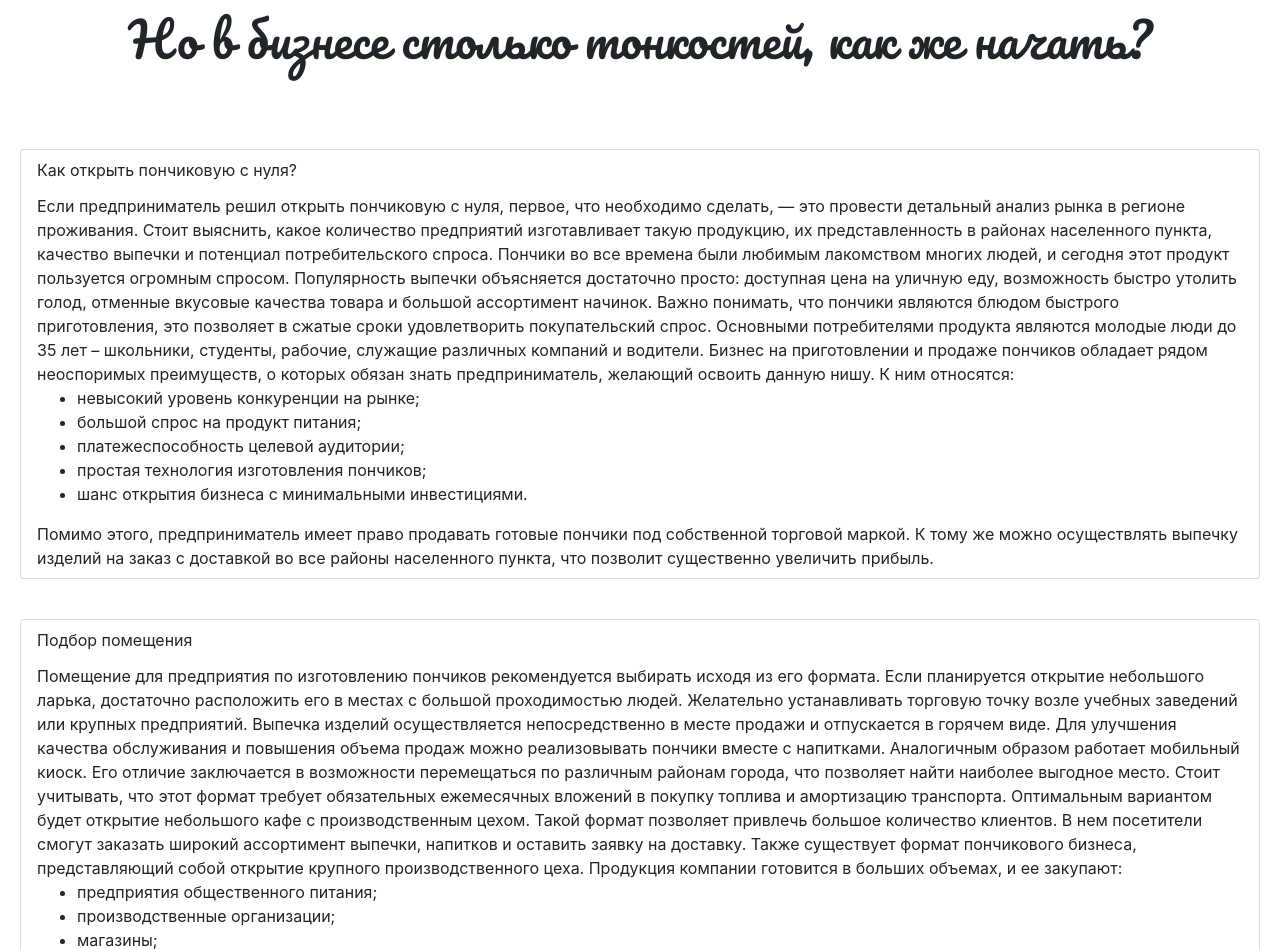
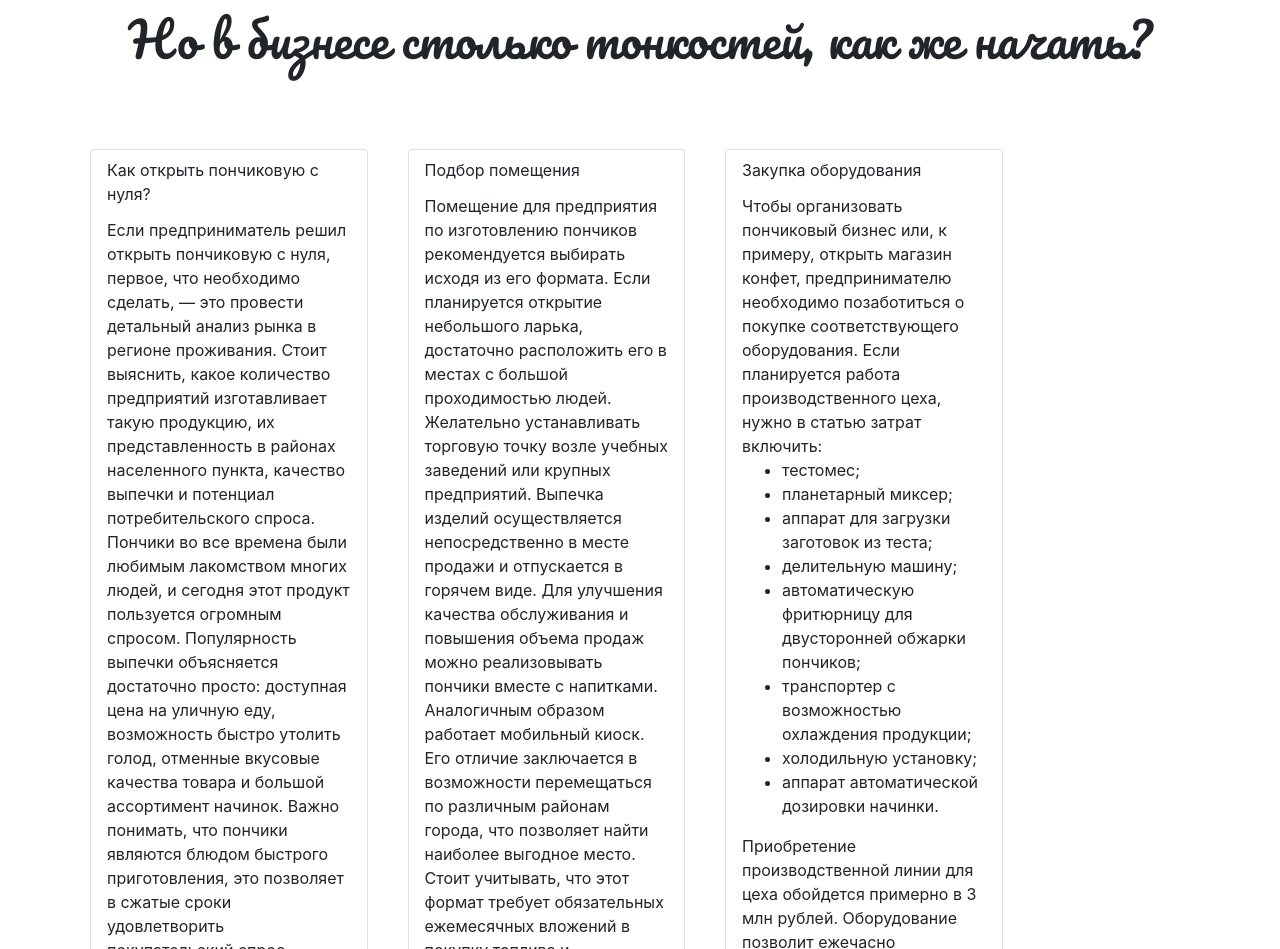
Before and after one commit to slobodaPolina/WebLab2, a plain HTML site: page index.html in a window 1280 px wide. Shown: the part 853-1802 px from the top of the page. Drawn offline with nearby package versions, Linux system fonts and the light colour scheme.

Commit message:
доделка

```diff
--- a/index.html
+++ b/index.html
@@ -30,8 +30,9 @@
 				</p>
 			</div>
 			<div class="common-title">Но в бизнесе столько тонкостей, как же начать?</div>
-			<div class="card-wrapper">
-				<div class="card">
+			<div class="container">
+				<div class="card-wrapper row">
+					<div class="card col-12 col-md-12 col-lg-3">
 						<div class="card-title">Как открыть пончиковую с нуля?</div>
 						<div class="card-text">
 							Если предприниматель решил открыть пончиковую с нуля, первое, что необходимо сделать, — это провести детальный анализ рынка в регионе проживания. Стоит выяснить, какое количество предприятий изготавливает такую продукцию, их представленность в районах населенного пункта, качество выпечки и потенциал потребительского спроса.
@@ -49,7 +50,7 @@
 							Помимо этого, предприниматель имеет право продавать готовые пончики под собственной торговой маркой. К тому же можно осуществлять выпечку изделий на заказ с доставкой во все районы населенного пункта, что позволит существенно увеличить прибыль.
 						</div>
 					</div>
-				<div class="card">
+					<div class="card col-12 col-md-12 col-lg-3">
 						<div class="card-title">Подбор помещения</div>
 						<div class="card-text">
 							Помещение для предприятия по изготовлению пончиков рекомендуется выбирать исходя из его формата. Если планируется открытие небольшого ларька, достаточно расположить его в местах с большой проходимостью людей. Желательно устанавливать торговую точку возле учебных заведений или крупных предприятий.
@@ -67,7 +68,7 @@
 							Площадь цеха может быть не менее 100 м², половина из которой отводится на автоматизированную линию по производству выпечки. Помещения должны иметь исправное электрооборудование, вентиляционную и вытяжную системы, канализацию и водоснабжение. Внутри цеха следует организовать подсобные помещения для рабочих и душевые. Помимо этого, нужно выделить место для хранения готовой продукции. Арендная стоимость производственных площадей составляет порядка 70 тыс. рублей ежемесячно. Еще придется привести помещения в соответствие требованиям контролирующих органов. Для этого нужно сделать ремонтные работы в цеху и заменить коммуникации. Капитальные инвестиции на данном этапе составят около 300 тыс. рублей.
 						</div>
 					</div>
-				<div class="card">
+					<div class="card col-12 col-md-12 col-lg-3">
 						<div class="card-title">Закупка оборудования</div>
 						<div class="card-text">
 							Чтобы организовать пончиковый бизнес или, к примеру, открыть магазин конфет, предпринимателю необходимо позаботиться о покупке соответствующего оборудования. Если планируется работа производственного цеха, нужно в статью затрат включить:
@@ -84,6 +85,7 @@
 						</ul>
 						<div class="card-text">
 							Приобретение производственной линии для цеха обойдется примерно в 3 млн рублей. Оборудование позволит ежечасно производить до 1,2 тыс. готовых изделий. Если планируется открытие небольшой торговой точки с мини-производством, потребуется приобрести аппарат для изготовления пончиков и тестомес, которые легко монтируются даже в маленьких помещениях. Их стоимость будет варьироваться в пределах 120 тыс. рублей. Подобное оборудование предназначено для изготовления 200 пончиков в час.
+						</div>
 					</div>
 				</div>
 			</div>
--- a/style.css
+++ b/style.css
@@ -28,18 +28,6 @@ h1 {
 .card-wrapper {
 	width: 100%;
 	margin-top: 54px;
-	display: flex;
-}
-
-@media (min-width: 1600px) {
-	.card-wrapper {
-		flex-direction: row;
-	}
-}
-@media (max-width: 1599px) {
-	.card-wrapper {
-		flex-direction: column;
-	}
 }
 
 @media (min-width: 1500px) {
```
Lines whose indentation alone changed are shown as unchanged.
